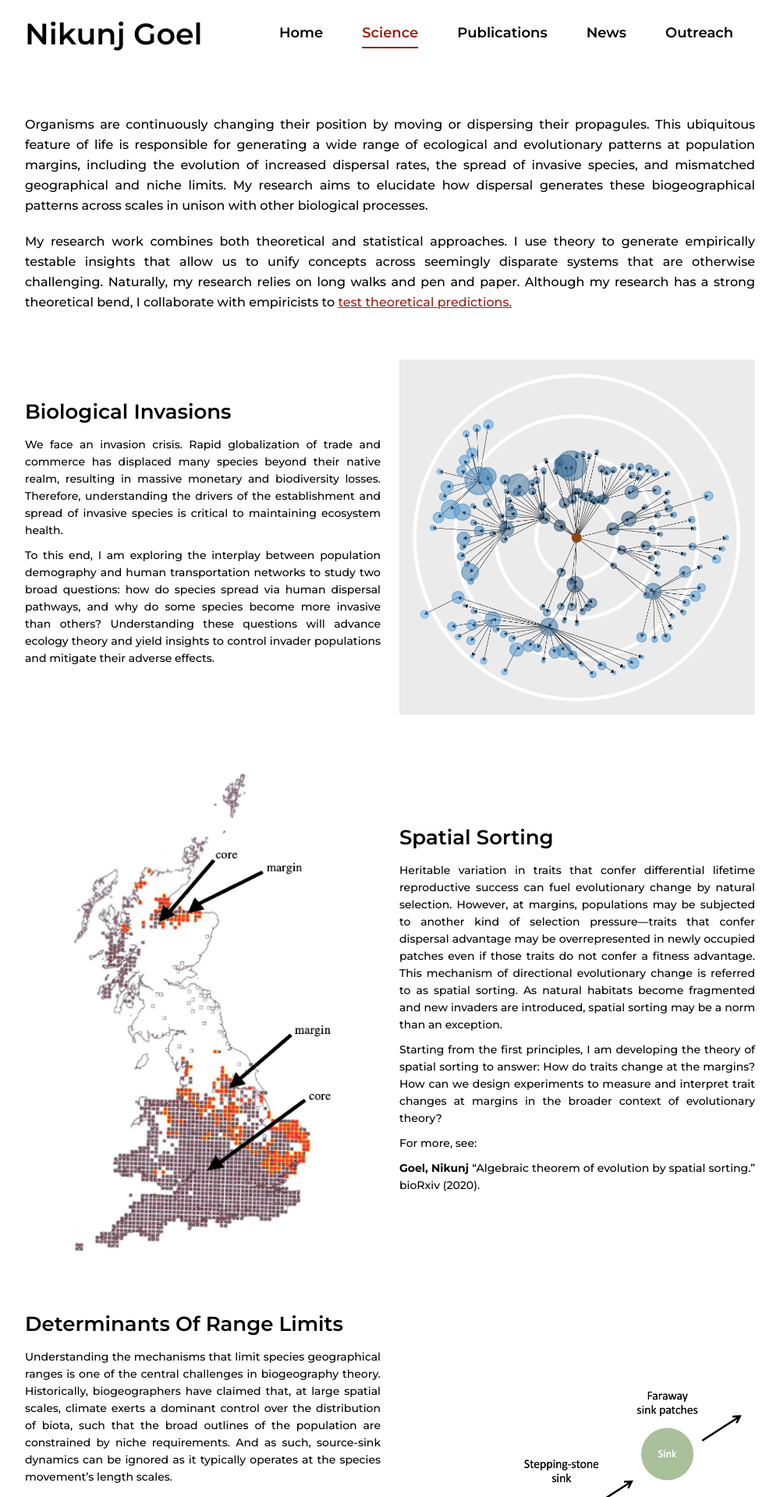
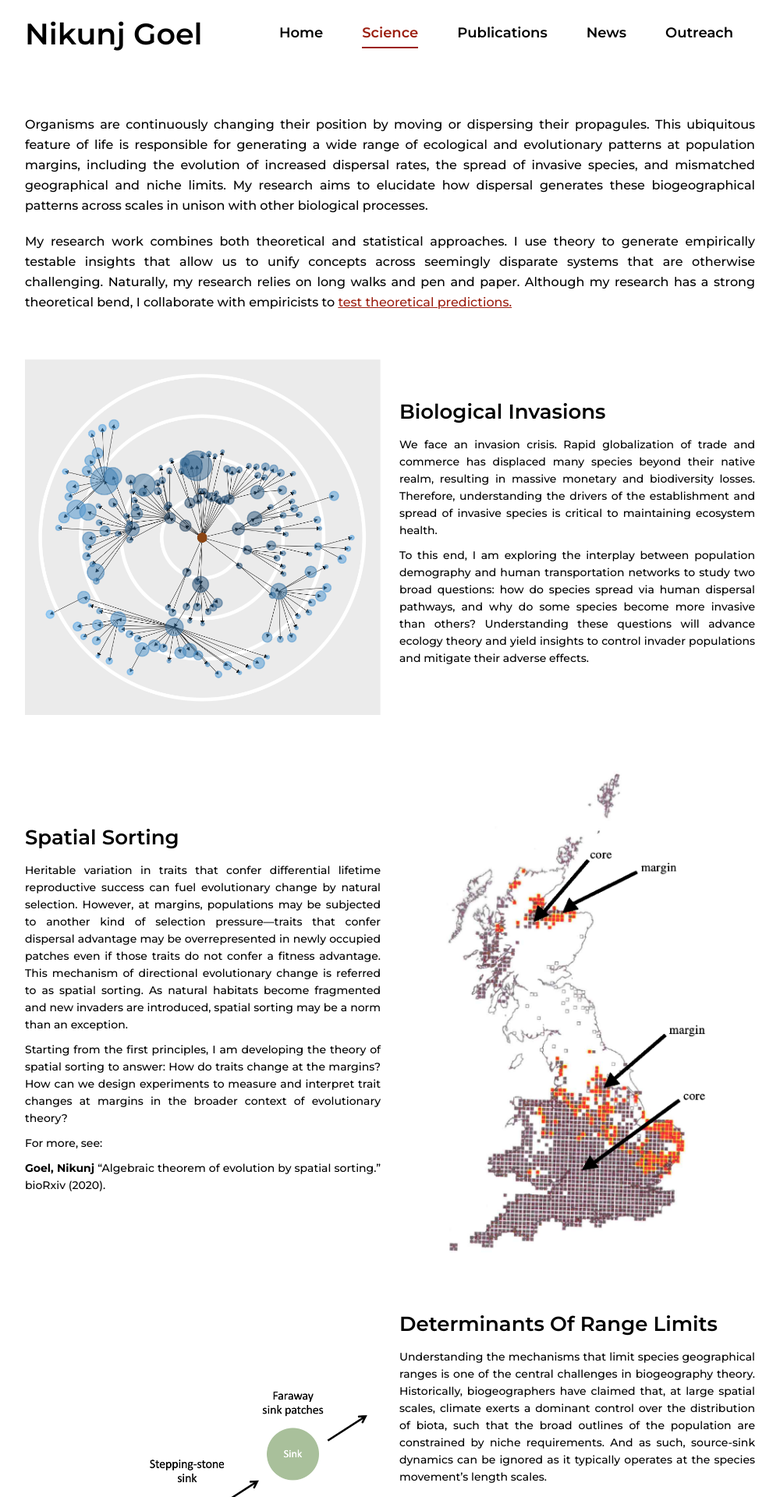
Before and after one commit to nikunj410/nikunj410.github.io, a Jekyll site: the page built from _pages/science.md, in a window 1280 px wide. Shown: the top 1920 px of the page at 78% size, without its empty margins (140-1140 px from the left). Built offline with Jekyll 4.4.1, drawn with Linux system fonts in a browser that asks for light colours; nearby versions of some CDN libraries.

Commit message:
changing order

```diff
--- a/_layouts/science.html
+++ b/_layouts/science.html
@@ -10,7 +10,7 @@ layout: default
 
 		{% for item in page.type %}
 		{% assign mod = forloop.index | modulo: 2 %}
-		{% if mod == 0 %}
+		{% if mod == 1 %}
 		<div class="science-block">
 			<div class="row">
 				<div class="col-md-6 col-sm-12">
```
